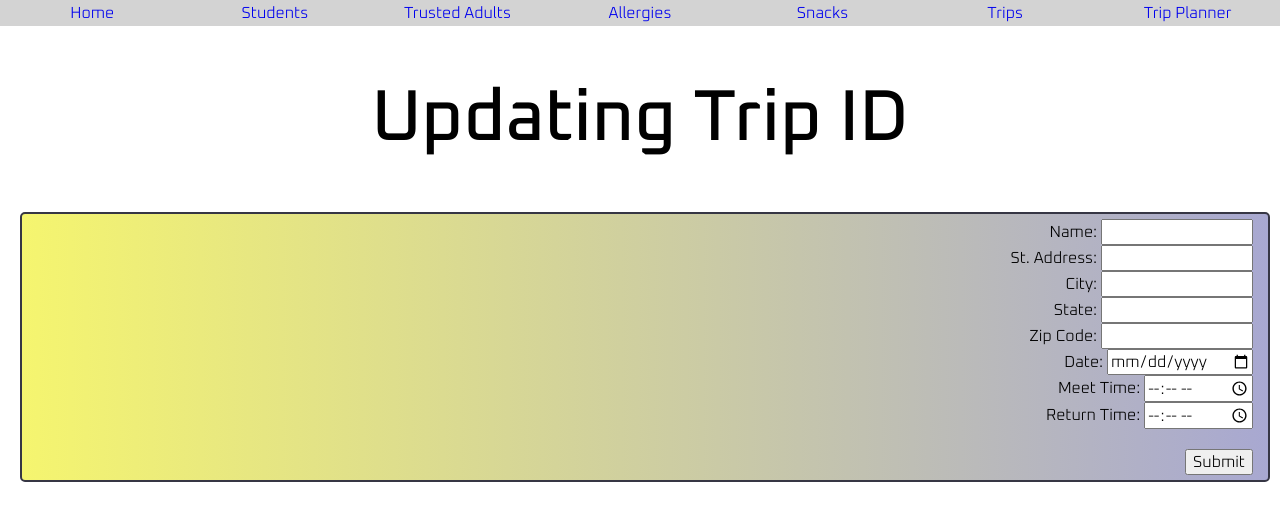
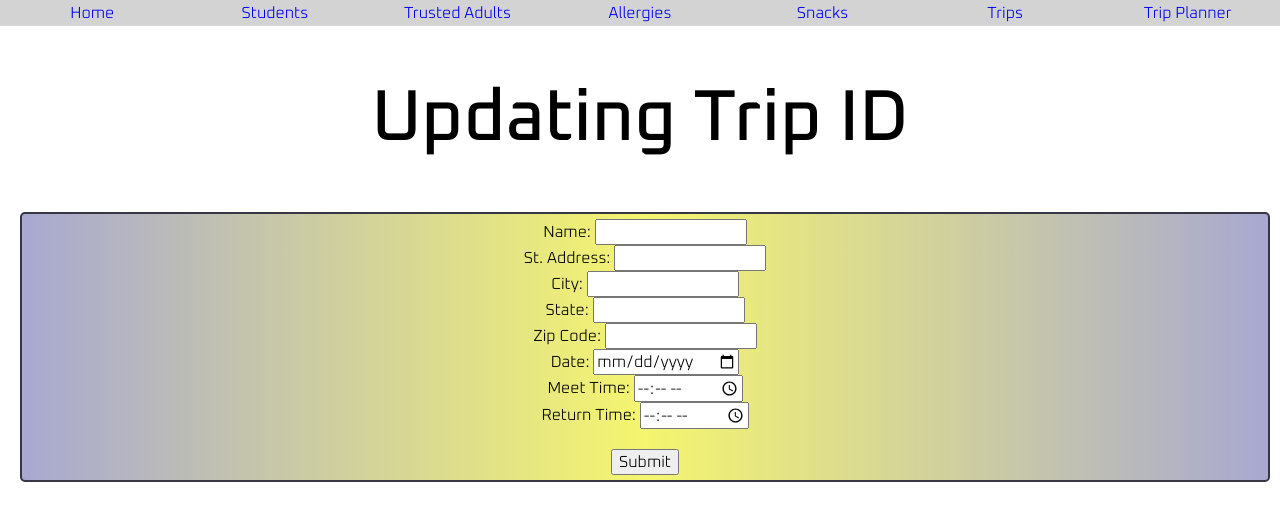
Before and after one commit to jessa9000/fieldtrip-planner, a Flask app: template templates/TripsUpdate.j2 in a window 1280 px wide. Shown: the top 521 px of the page. Run offline with Flask 2, Linux system fonts and the light colour scheme; the template is opened without the code that fills it, so the values that code supplies are empty; some libraries are stand-ins or nearby versions.

Commit message:
Style changes to update form pages

```diff
--- a/templates/PlannedSnackUpdate.j2
+++ b/templates/PlannedSnackUpdate.j2
@@ -22,7 +22,7 @@
 	<h1>Updating Planned Snack ID {{prefill[0]["plannedSnackID"]}}</h1>
 
     <div>
-        <form action="/TripPlanner" method="POST" class="long-form">
+        <form action="/TripPlanner" method="POST" class="margin-top">
             <input type="hidden" name="add" value="updatePlannedSnack">
             <input type="hidden" id="plannedSnackID" name="plannedSnackID" value="{{prefill[0]["plannedSnackID"]}}">
                 <select name="updateTrip" class="beige">
--- a/templates/TripsUpdate.j2
+++ b/templates/TripsUpdate.j2
@@ -22,7 +22,7 @@
 	<h1>Updating Trip ID {{prefill[0]["tripID"]}}</h1>
 
     <div>
-        <form action="/Trips" method="POST" class="long-form">
+        <form action="/Trips" method="POST" class="margin-top">
             <input type="hidden" name="add" value="updateTrips">
             <input type="hidden" id="tripID" name="tripID" value="{{prefill[0]["tripID"]}}">
             <label for="tripName">Name: </label>
```
Also changed, not shown: app.py (+0 -7 lines).
